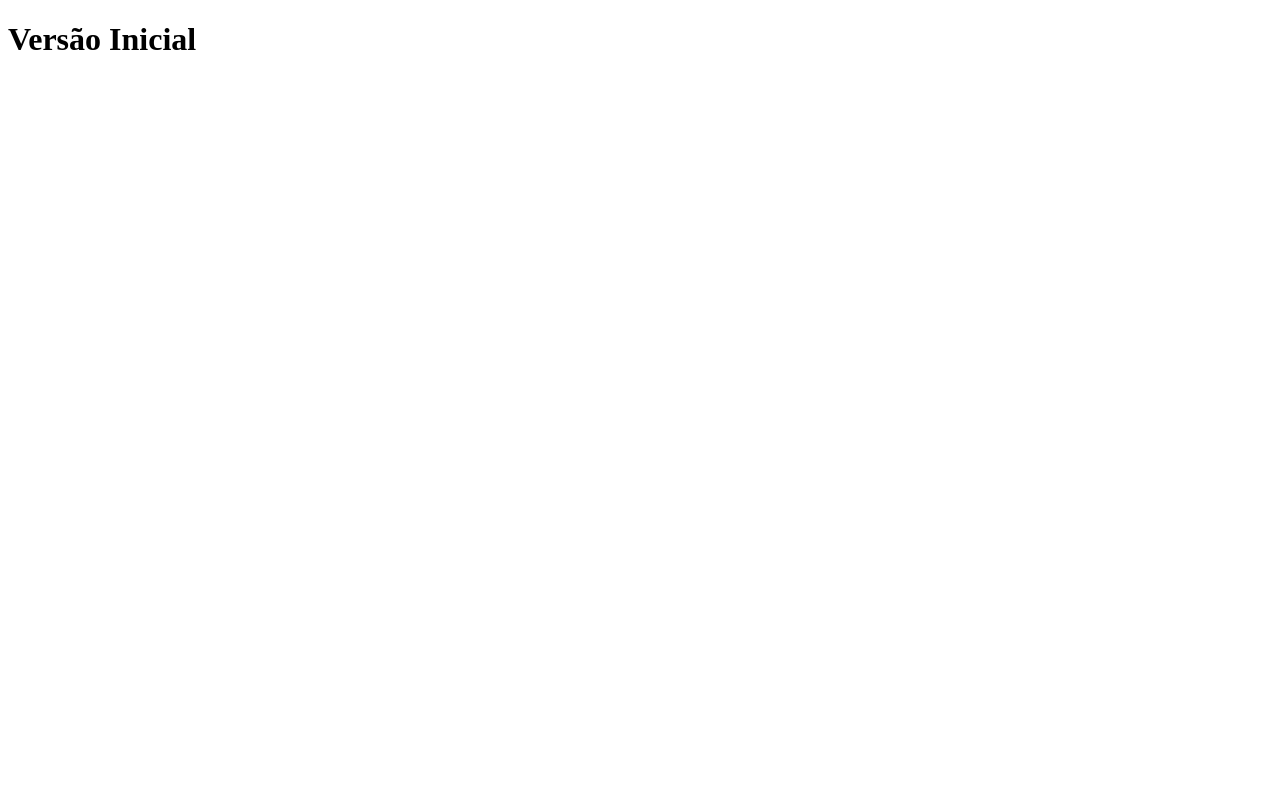
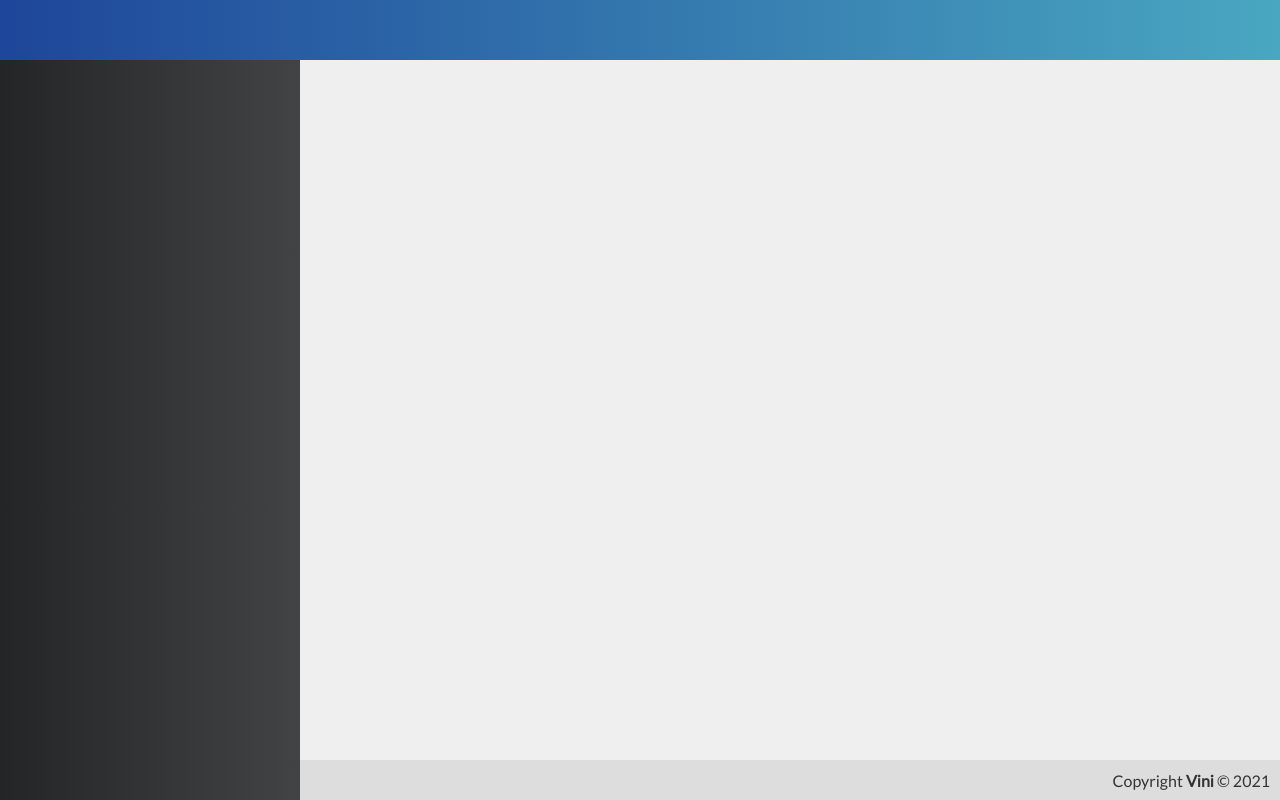
Before and after one commit to ViniciusTomeVieira/Knowledge-WebCourse, a Vue app in the folder frontend/: page / in a window 1280 px wide. Built offline with nearby package versions, Linux system fonts and the light colour scheme.

Commit message:
chore: Create vue components

```diff
--- a/frontend/src/App.vue
+++ b/frontend/src/App.vue
@@ -1,15 +1,44 @@
 <template>
 	<div id="app">
-		<h1>Versão Inicial</h1>
+		<Header />
+		<Menu />
+		<Content />
+		<Footer />
 	</div>
 </template>
 
 <script>
+import Header from '@/components/template/Header'
+import Menu from '@/components/template/Menu'
+import Content from '@/components/template/Content'
+import Footer from '@/components/template/Footer'
+
 export default {
 	name: "App",
+	components: { Header, Menu, Content, Footer }
 }
 </script>
 
 <style>
+	* {
+		font-family: "Lato", sans-serif;
+	}
 
+	body {
+		margin: 0;
+	}
+
+	#app {
+		-webkit-font-smoothing: antialiased;
+		-moz-osx-font-smoothing: grayscale;
+
+		height: 100vh;
+		display: grid;
+		grid-template-rows: 60px 1fr 40px;
+		grid-template-columns: 300px 1fr;
+		grid-template-areas:
+			"header header"
+			"menu content"
+			"menu footer";
+	}
 </style>
--- /dev/null
+++ b/frontend/src/components/template/Content.vue
@@ -0,0 +1,17 @@
+<template>
+  <div class="content"></div>
+</template>
+
+<script>
+export default {
+    name: 'Content'
+}
+</script>
+
+<style>
+    .content {
+        grid-area: content;
+        background-color: #efefef;
+        padding: 20px;
+    }
+</style>
--- /dev/null
+++ b/frontend/src/components/template/Footer.vue
@@ -0,0 +1,24 @@
+<template>
+  <footer class="footer">
+      <span>Copyright <strong>Vini</strong> © 2021</span>
+  </footer>
+</template>
+
+<script>
+export default {
+    name: "Footer"
+}
+</script>
+
+<style>
+    .footer {
+        grid-area: footer;
+        background-color: #DDD;
+        color: #333;
+
+        display: flex;
+        align-items: center;
+        justify-content: flex-end;
+        padding-right: 10px;
+    }
+</style>
--- /dev/null
+++ b/frontend/src/components/template/Header.vue
@@ -0,0 +1,20 @@
+<template>
+  <div class="header"></div>
+</template>
+
+<script>
+export default {
+    name: 'Header'
+}
+</script>
+
+<style>
+    .header {
+        grid-area: header;
+        background: linear-gradient(to right, #1e469a, #49a7c1);
+
+        display: flex;
+        justify-content: center;
+        align-items: center;
+    }
+</style>
--- /dev/null
+++ b/frontend/src/components/template/Menu.vue
@@ -0,0 +1,20 @@
+<template>
+  <aside class="menu"></aside>
+</template>
+
+<script>
+export default {
+    name: 'Menu'
+}
+</script>
+
+<style>
+    .menu {
+        grid-area: menu;
+        background: linear-gradient(to right, #232526, #414345);
+
+        display: flex;
+        flex-direction: column;
+        flex-wrap: wrap;
+    }
+</style>
```
Also changed, not shown: 1 other file (tests, documents, lock files or other folders).
